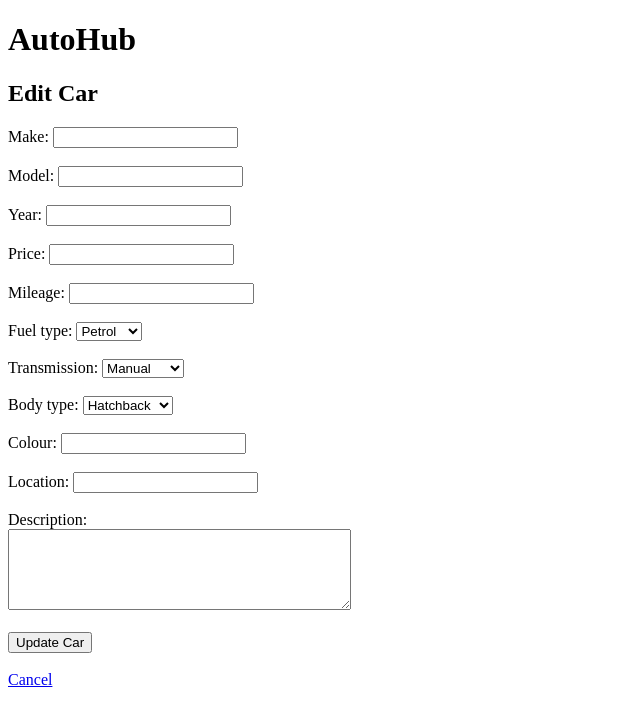
After one commit to ManishTamang292/Autohub, a PHP site: page /edit-car.php?id=1 in a window 1280 px wide. The commit adds this page. Shown: the top 726 px of the page, without its empty margins (0-640 px from the left). Run offline with PHP 8.4, Linux system fonts and the light colour scheme; data that the repository does not hold is empty.

Commit message:
Add car editing

```diff
--- a/car-details.php
+++ b/car-details.php
@@ -37,6 +37,9 @@ $car = mysqli_fetch_assoc($results);
 <h3>Description</h3>
 <p><?=$car['description']?></p>
 
+<a href="edit-car.php?id=<?=$car['car_id']?>">Edit Car</a>
+<br><br>
+
 <a href="cars.php">Back to cars</a>
 
 </body>
--- /dev/null
+++ b/edit-car.php
@@ -0,0 +1,133 @@
+<?php
+
+include("db.php");
+
+$car_id = $_GET['id'];
+
+$sql = "SELECT * FROM cars WHERE car_id = $car_id";
+$results = mysqli_query($mysqli, $sql);
+
+$car = mysqli_fetch_assoc($results);
+
+if ($_SERVER["REQUEST_METHOD"] == "POST") {
+
+    $make = $_POST['make'];
+    $model = $_POST['model'];
+    $year = $_POST['year'];
+    $price = $_POST['price'];
+    $mileage = $_POST['mileage'];
+    $fuel_type = $_POST['fuel_type'];
+    $transmission = $_POST['transmission'];
+    $body_type = $_POST['body_type'];
+    $colour = $_POST['colour'];
+    $location = $_POST['location'];
+    $description = $_POST['description'];
+
+    $sql = "UPDATE cars SET
+            make = '$make',
+            model = '$model',
+            year = '$year',
+            price = '$price',
+            mileage = '$mileage',
+            fuel_type = '$fuel_type',
+            transmission = '$transmission',
+            body_type = '$body_type',
+            colour = '$colour',
+            location = '$location',
+            description = '$description'
+            WHERE car_id = $car_id";
+
+    mysqli_query($mysqli, $sql);
+
+    header("Location: car-details.php?id=$car_id");
+    exit();
+}
+
+?>
+
+<!DOCTYPE html>
+<html lang="en">
+<head>
+    <meta charset="UTF-8">
+    <meta name="viewport" content="width=device-width, initial-scale=1.0">
+    <title>AutoHub - Edit Car</title>
+</head>
+
+<body>
+
+<h1>AutoHub</h1>
+<h2>Edit Car</h2>
+
+<form method="POST">
+
+    <label>Make:</label>
+    <input type="text" name="make" value="<?=$car['make']?>" required>
+    <br><br>
+
+    <label>Model:</label>
+    <input type="text" name="model" value="<?=$car['model']?>" required>
+    <br><br>
+
+    <label>Year:</label>
+    <input type="number" name="year" value="<?=$car['year']?>" required>
+    <br><br>
+
+    <label>Price:</label>
+    <input type="number" step="0.01" name="price" value="<?=$car['price']?>" required>
+    <br><br>
+
+    <label>Mileage:</label>
+    <input type="number" name="mileage" value="<?=$car['mileage']?>" required>
+    <br><br>
+
+    <label>Fuel type:</label>
+    <select name="fuel_type" required>
+        <option value="Petrol" <?=$car['fuel_type'] == 'Petrol' ? 'selected' : ''?>>Petrol</option>
+        <option value="Diesel" <?=$car['fuel_type'] == 'Diesel' ? 'selected' : ''?>>Diesel</option>
+        <option value="Hybrid" <?=$car['fuel_type'] == 'Hybrid' ? 'selected' : ''?>>Hybrid</option>
+        <option value="Electric" <?=$car['fuel_type'] == 'Electric' ? 'selected' : ''?>>Electric</option>
+    </select>
+    <br><br>
+
+    <label>Transmission:</label>
+    <select name="transmission" required>
+        <option value="Manual" <?=$car['transmission'] == 'Manual' ? 'selected' : ''?>>Manual</option>
+        <option value="Automatic" <?=$car['transmission'] == 'Automatic' ? 'selected' : ''?>>Automatic</option>
+    </select>
+    <br><br>
+
+    <label>Body type:</label>
+    <select name="body_type" required>
+        <option value="Hatchback" <?=$car['body_type'] == 'Hatchback' ? 'selected' : ''?>>Hatchback</option>
+        <option value="Saloon" <?=$car['body_type'] == 'Saloon' ? 'selected' : ''?>>Saloon</option>
+        <option value="SUV" <?=$car['body_type'] == 'SUV' ? 'selected' : ''?>>SUV</option>
+        <option value="Estate" <?=$car['body_type'] == 'Estate' ? 'selected' : ''?>>Estate</option>
+        <option value="Coupe" <?=$car['body_type'] == 'Coupe' ? 'selected' : ''?>>Coupe</option>
+        <option value="Convertible" <?=$car['body_type'] == 'Convertible' ? 'selected' : ''?>>Convertible</option>
+    </select>
+    <br><br>
+
+    <label>Colour:</label>
+    <input type="text" name="colour" value="<?=$car['colour']?>" required>
+    <br><br>
+
+    <label>Location:</label>
+    <input type="text" name="location" value="<?=$car['location']?>" required>
+    <br><br>
+
+    <label>Description:</label>
+    <br>
+    <textarea name="description" rows="5" cols="40" required><?=$car['description']?></textarea>
+    <br><br>
+
+    <button type="submit">Update Car</button>
+
+</form>
+
+<br>
+
+
+<a href="car-details.php?id=<?=$car['car_id']?>">Cancel</a>
+
+</body>
+</html>
```
